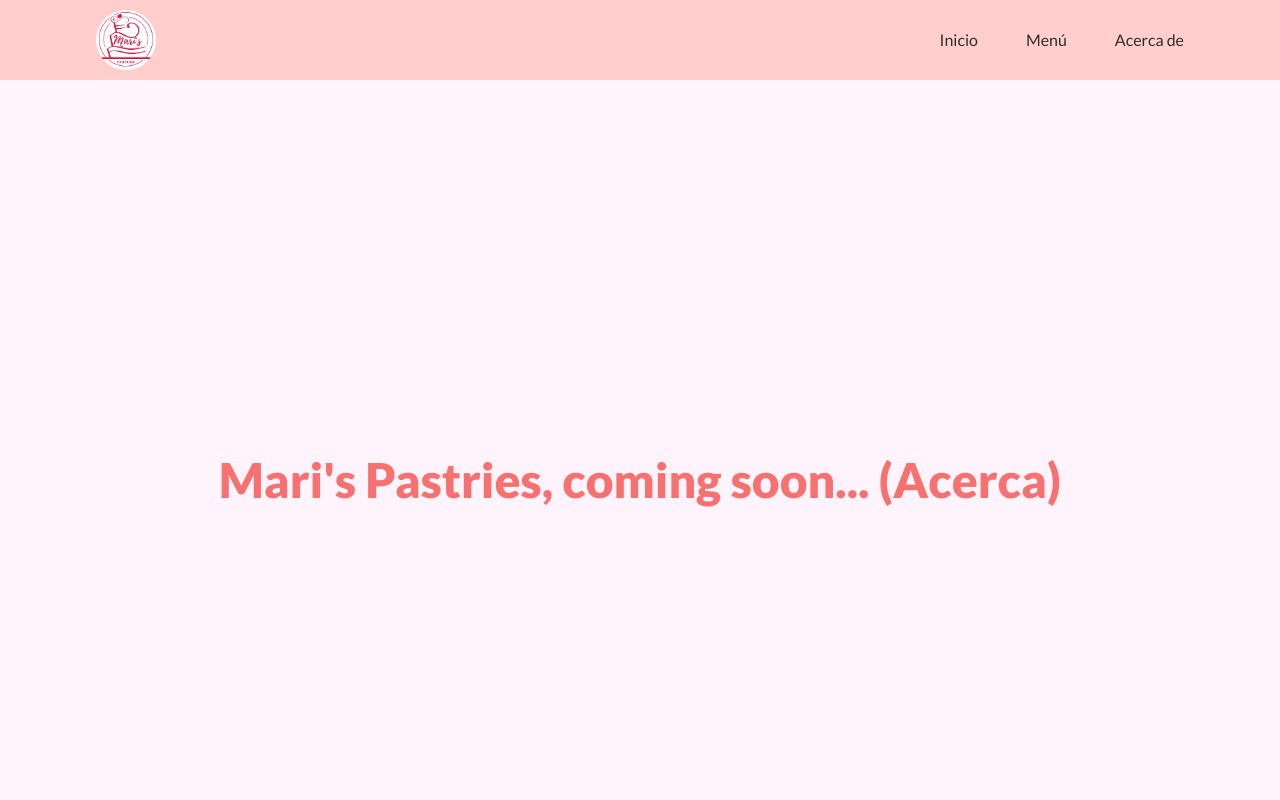
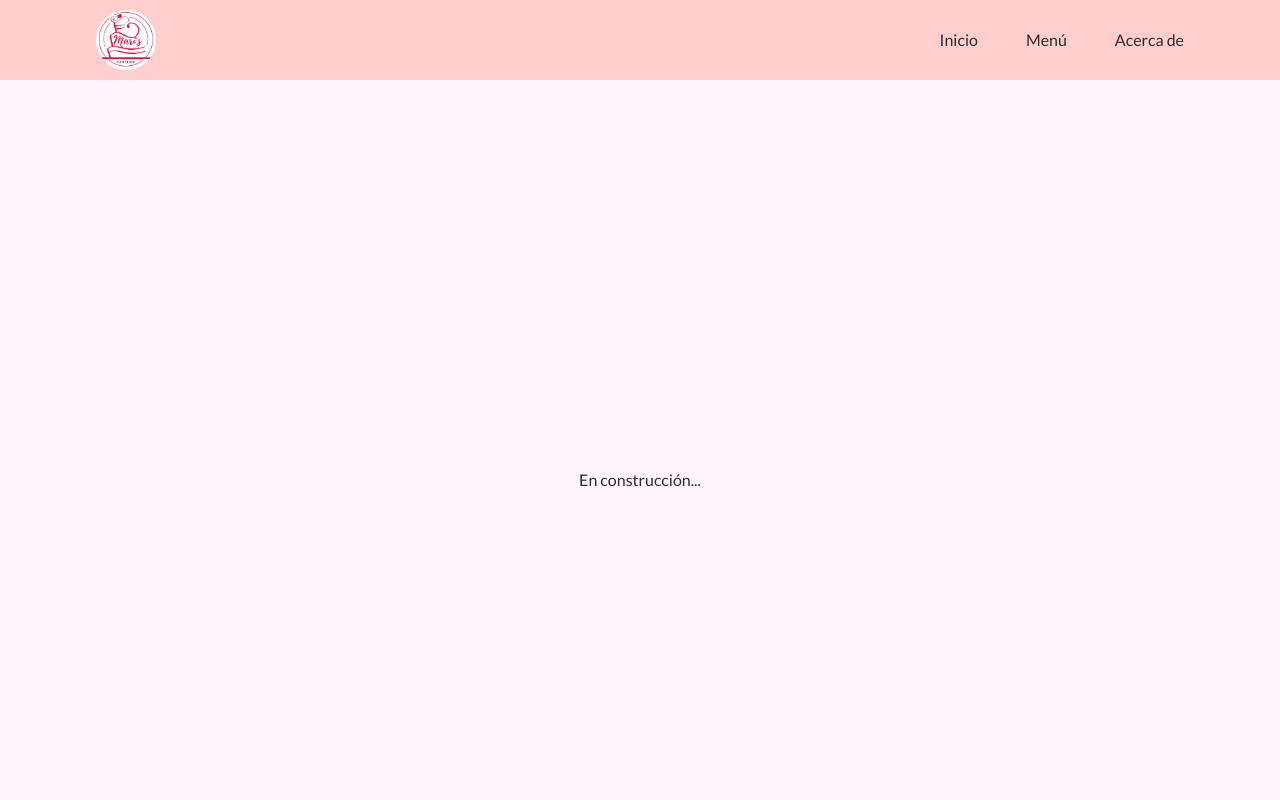
Before and after one commit to MarisPastries/webapp, a Next.js app: page /acerca in a window 1280 px wide. Shown: the top 800 px of the page. Built offline with nearby package versions, Linux system fonts and the light colour scheme.

Commit message:
[Update] Copy en paginas de construccion

```diff
--- a/src/app/acerca/page.tsx
+++ b/src/app/acerca/page.tsx
@@ -1,9 +1,7 @@
 export default function Menu() {
   return (
-    <main className='w-full h-screen flex items-center justify-center'>
-      <h1 className='text-red-400 font-extrabold text-5xl'>
-        Mari's Pastries, coming soon... (Acerca)
-      </h1>
+    <main className='w-full h-screen flex items-center justify-center px-12'>
+      <p>En construcción...</p>
     </main>
   );
 }
--- a/src/app/menu/page.tsx
+++ b/src/app/menu/page.tsx
@@ -1,9 +1,7 @@
 export default function Menu() {
   return (
     <main className='w-full h-screen flex items-center justify-center'>
-      <h1 className='text-red-400 font-extrabold text-5xl'>
-        Mari's Pastries, coming soon... (Menú)
-      </h1>
+      <p>En construcción...</p>
     </main>
   );
 }
```
